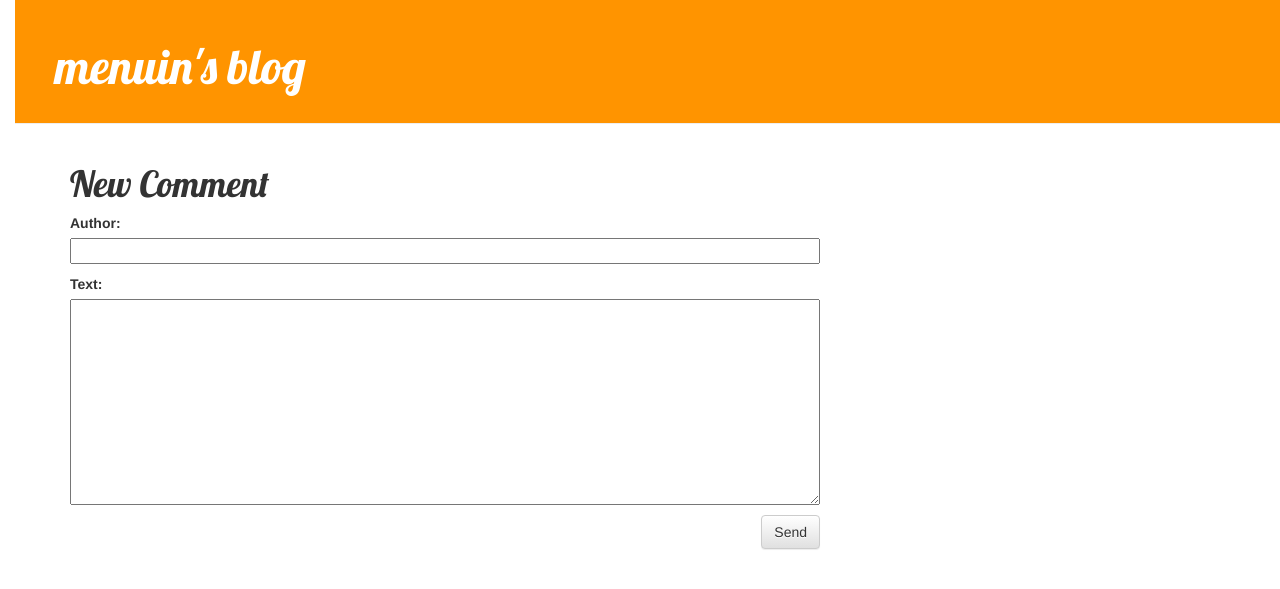
After one commit to menuin/my-first-blog, a Django app: template blog/templates/blog/add_comment_to_post.html in a window 1280 px wide. The commit adds this page. Shown: the top 589 px of the page. Run offline with Django 3.2, Linux system fonts and the light colour scheme; the template is opened without the code that fills it: values that come from a table or form of the project are taken from there, others are empty; some libraries are stand-ins or nearby versions.

Commit message:
add commment.

```diff
--- a/blog/admin.py
+++ b/blog/admin.py
@@ -1,6 +1,7 @@
 from django.contrib import admin
-from .models import Post
+from .models import Post, Comment
 
 admin.site.register(Post)
+admin.site.register(Comment)
 
 # Register your models here.
--- a/blog/forms.py
+++ b/blog/forms.py
@@ -1,8 +1,14 @@
 from django import forms
-from .models import Post
+from .models import Post, Comment
 
 class PostForm(forms.ModelForm):
 
     class Meta:
         model=Post
         fields=('title','text',)
+
+class CommentForm(forms.ModelForm):
+
+    class Meta:
+        model=Comment
+        fields=('author','text',)
--- a/blog/models.py
+++ b/blog/models.py
@@ -19,3 +19,17 @@ class Post(models.Model):
 
     def __str__(self):
         return self.title
+
+class Comment(models.Model):
+    post=models.ForeignKey('blog.Post',on_delete=models.CASCADE,related_name='comments')
+    author=models.CharField(max_length=200)
+    text=models.TextField()
+    created_date=models.DateTimeField(default=timezone.now)
+    approved_comment=models.BooleanField(default=False)
+
+    def approve(self):
+        self.approved_comment=True
+        self.save()
+
+    def __str__(self):
+        return self.text
--- a/blog/static/css/blog.css
+++ b/blog/static/css/blog.css
@@ -59,3 +59,7 @@ h1, h2, h3, h4 {
 .post h1 a, .post h1 a:visited {
     color: #000000;
 }
+
+.comment{
+    margin: 20px 0px 20px 20px;
+}
--- /dev/null
+++ b/blog/templates/blog/add_comment_to_post.html
@@ -0,0 +1,9 @@
+{% extends 'blog/base.html' %}
+
+{% block content %}
+    <h1>New Comment</h1>
+    <form method="POST" class="post-form">{% csrf_token %}
+        {{form.as_p}}
+        <button type="submit" class="save btn btn-default">Send</button>
+    </form>
+{% endblock %}
--- a/blog/templates/blog/post_list.html
+++ b/blog/templates/blog/post_list.html
@@ -9,6 +9,7 @@
             </div>
             <h1><a href="{% url 'post_detail' pk=post.pk %}">{{ post.title }}</a></h1>
             <p>{{ post.text|linebreaksbr }}</p>
+            <a href="{% url 'post_detail' pk=post.pk %}">Comments: {{post.comments.count}}</a>
         </div>
     {% endfor %}
 {% endblock %}
--- a/blog/urls.py
+++ b/blog/urls.py
@@ -6,4 +6,5 @@ urlpatterns=[
     path('post/<int:pk>/', views.post_detail,name="post_detail"),
     path('post/new',views.post_new,name='post_new'),
     path('post/<int:pk>/edit/',  views.post_edit, name='post_edit'),
+    path('post/<int:pk>/comment/',views.add_comment_to_post,name='add_comment_to_post'),
 ]
```
Also changed, not shown: blog/templates/blog/post_detail.html (+15 -2 lines), blog/views.py (+13 -1 lines), blog/migrations/0002_comment.py (added).
